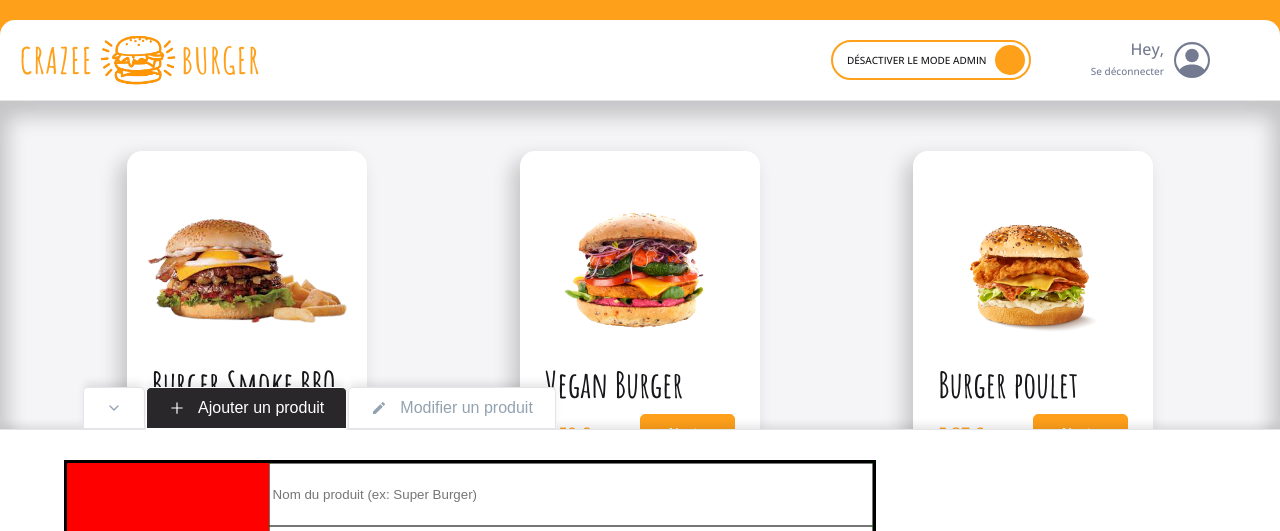
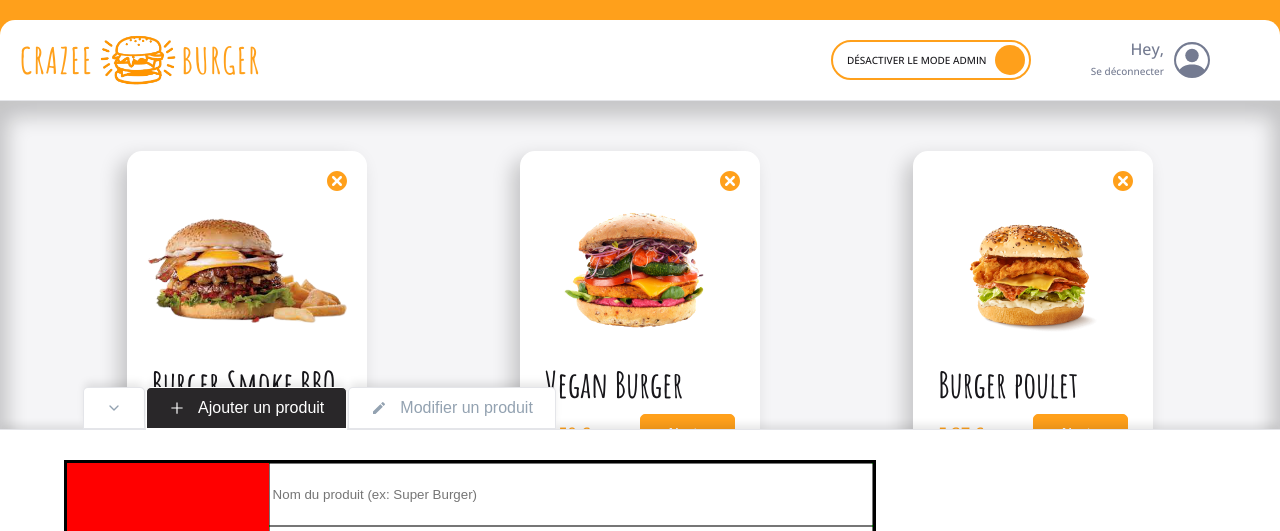
Before and after one commit to Benaldev/Crazee-burger, a React (Vite) app: page /order/1 in a window 1280 px wide. Shown: the top 531 px of the page. Built offline with nearby package versions, Linux system fonts and the light colour scheme.

Commit message:
💄  F08: CARD > Add deleteButton (style only)

```diff
--- a/src/components/pages/order/Main/Admin/Admin.jsx
+++ b/src/components/pages/order/Main/Admin/Admin.jsx
@@ -16,6 +16,7 @@
 
 const AdminStyled = styled.div`
   position: absolute;
+  z-index: 2;
   bottom: 0;
   left: 0;
   right: 0;
--- a/src/components/reusable-ui/Card.jsx
+++ b/src/components/reusable-ui/Card.jsx
@@ -1,10 +1,14 @@
 import styled from "styled-components";
 import { theme } from "../../theme/index";
 import PrimaryButton from "./PrimaryButton";
+import { TiDelete } from "react-icons/ti";
 
 export default function Card({ title, imageSource, leftDescription }) {
   return (
-    <CardSyled>
+    <CardSyled className="produit">
+      <button className="delete-button" aria-label="delete-button">
+        <TiDelete className="icon" />
+      </button>
       <div className="image">
         <img src={imageSource} alt={title} />
       </div>
@@ -31,6 +35,34 @@
   padding-bottom: 10px;
   box-shadow: ${theme.shadows.medium};
   border-radius: ${theme.borderRadius.extraRound};
+  position: relative;
+
+  .delete-button {
+    position: absolute;
+    top: 15px;
+    right: 15px;
+    cursor: pointer;
+    width: 30px;
+    height: 30px;
+    color: ${theme.colors.primary};
+    z-index: 2;
+    padding: 0;
+    border: none;
+    background: none;
+
+    .icon {
+      width: 100%;
+      height: 100%;
+    }
+
+    :hover {
+      color: ${theme.colors.red};
+    }
+
+    :active {
+      color: ${theme.colors.primary};
+    }
+  }
 
   .image {
     width: 100%;
```
